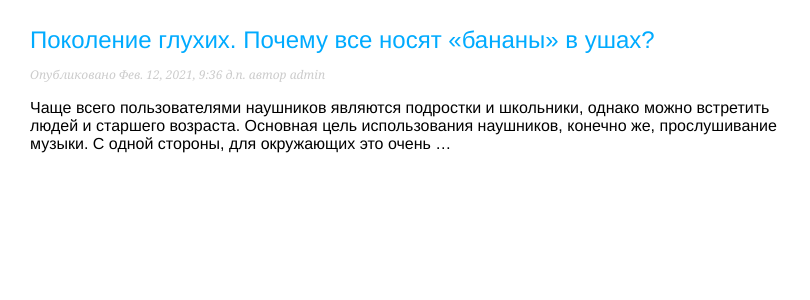
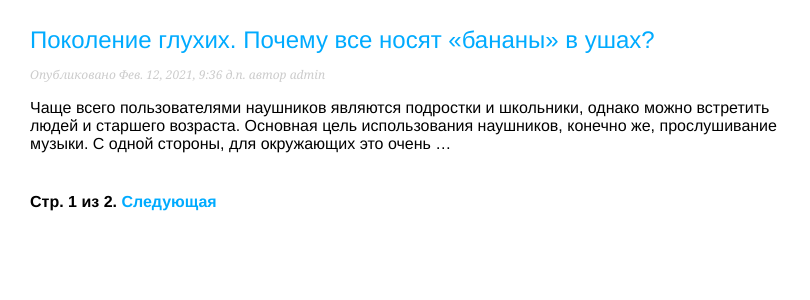
Before and after one commit to DonCorleone-byte/First-Chapter, a Django app: page /blog/ in a window 1280 px wide. Shown: the part 387-687 px from the top of the page, without its empty margins (0-810 px from the left). Run offline with Django 3.2, Linux system fonts and the light colour scheme; data comes from the database, SQL or seed files in the repository.

Commit message:
Добавил пролистывание страниц

```diff
--- a/mysite/blog/templates/blog/post/list.html
+++ b/mysite/blog/templates/blog/post/list.html
@@ -9,4 +9,5 @@
         <p class="date">Опубликовано {{ post.publish }} автор {{ post.author }}</p>
         {{ post.body|truncatewords:30|linebreaks }}
 {% endfor %}
+{% include "pagination.html" with page=posts %}
 {% endblock %}
--- /dev/null
+++ b/mysite/blog/templates/pagination.html
@@ -0,0 +1,13 @@
+<div class="pagination">
+  <span class="step-links">
+    {% if page.has_previous %}
+      <a href="?page={{ page.previous_page_number }}">Назад</a>
+    {% endif %}
+    <span class="current">
+      Стр. {{ page.number }} из {{ page.paginator.num_pages }}.
+    </span>
+      {% if page.has_next %}
+        <a href="?page={{ page.next_page_number }}">Следующая</a>
+      {% endif %}
+  </span>
+</div>
```
